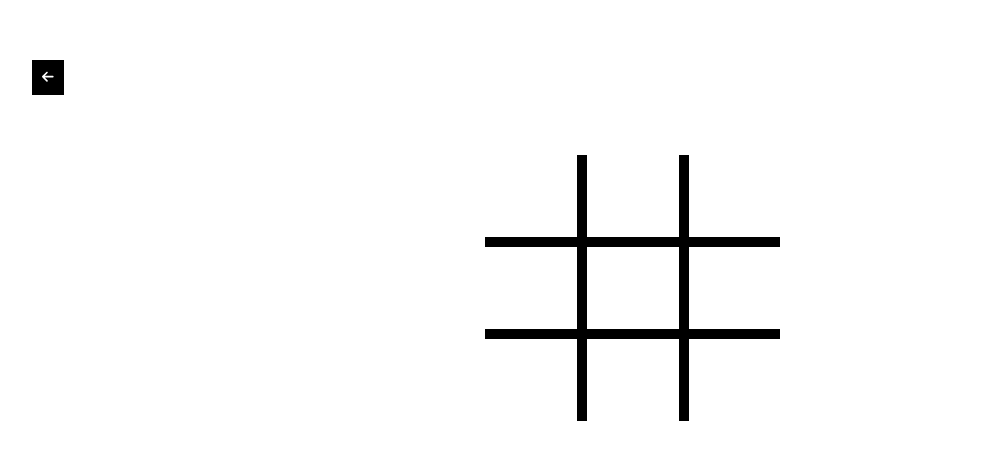
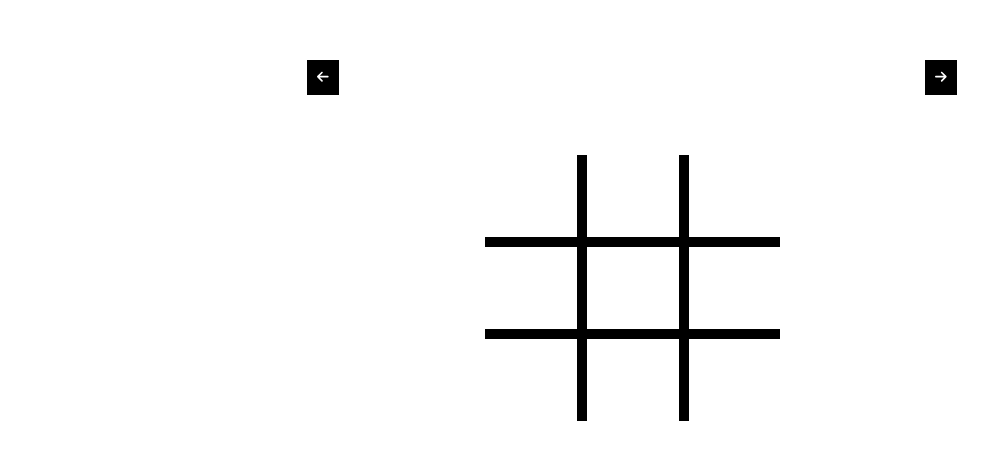
Before and after one commit to MuhammadUmarUsman/TicTacToe, a React (Vite) app in the folder tic-tac-toe/: page / in a window 1280 px wide. Shown: the part 160-620 px from the top of the page, without its empty margins (8-996 px from the left). Built offline with nearby package versions, Linux system fonts and the light colour scheme.

Commit message:
file changed

```diff
--- a/tic-tac-toe/src/App.css
+++ b/tic-tac-toe/src/App.css
@@ -41,14 +41,17 @@
 .container-item:hover{
   cursor: pointer;
 }
-
+.btn-container{
+  width:650px;
+  display: flex;
+  justify-content: space-between;
+}
 .back-btn{
   background: black;
   color: white;
   padding:10px;
   border: none;
   align-self: flex-start;
-  margin-left: 40px;
 }
 
 .back-btn:hover{
--- a/tic-tac-toe/src/App.jsx
+++ b/tic-tac-toe/src/App.jsx
@@ -5,10 +5,11 @@ import { FontAwesomeIcon } from "@fortawesome/react-fontawesome";
 import { faArrowRight, faArrowLeft } from "@fortawesome/free-solid-svg-icons";
 
 function App() {
-  const [board, setBoard] = useState([[-1, -1, -1], [-1, -1, -1], [-1, -1, -1]])
-  const [moveX, setMoveX] = useState(true)
-  const [winner, setWinner] = useState(null)
-  const [boardList,setBoardList] = useState([[[-1, -1, -1], [-1, -1, -1], [-1, -1, -1]]])
+  const [board, setBoard] = useState([[-1, -1, -1], [-1, -1, -1], [-1, -1, -1]]);
+  const [moveX, setMoveX] = useState(true);
+  const [winner, setWinner] = useState(null);
+  const [boardList, setBoardList] = useState([[[[-1, -1, -1], [-1, -1, -1], [-1, -1, -1]]]]);
+  const [removedList, setRemovedList] = useState([]);
 
   const checkWinner = (board) => {
     for (let i = 0; i < 3; i++) {
@@ -32,7 +33,6 @@ function App() {
     }
 
     return null;
-
   };
 
   const handleClick = (i, j) => {
@@ -52,11 +52,10 @@ function App() {
       return row;
     });
 
-    setBoard(newBoard)
-    setBoardList((prevBoardList) => {
-      return [...prevBoardList, newBoard]
-    })
+    setBoard(newBoard);
+    setBoardList((prevBoardList) => [...prevBoardList, newBoard]);
     setMoveX(!moveX);
+    setRemovedList([]);
 
     const gameWinner = checkWinner(newBoard);
     if (gameWinner !== null) {
@@ -64,28 +63,48 @@ function App() {
     }
   };
 
-  const newGame = () =>{
-    setBoardList([[[-1, -1, -1], [-1, -1, -1], [-1, -1, -1]]])
-    setBoard([[-1, -1, -1], [-1, -1, -1], [-1, -1, -1]])
-    setWinner(null)
-  }
+  const newGame = () => {
+    setBoardList([[[[-1, -1, -1], [-1, -1, -1], [-1, -1, -1]]]]);
+    setBoard([[-1, -1, -1], [-1, -1, -1], [-1, -1, -1]]);
+    setWinner(null);
+    setRemovedList([]);
+  };
 
-    const goBack = () => {
-      if (boardList.length <= 1) return
-      if (winner) return
-      const updatedBoardList = boardList.slice(0, boardList.length - 1)
-      setBoardList(updatedBoardList)
+  const goBack = () => {
+    if (boardList.length <= 1 || winner) return;
 
-      setBoard(updatedBoardList[updatedBoardList.length - 1])
+    const updatedBoardList = [...boardList].slice(0, boardList.length - 1);
+    const previousBoardState = updatedBoardList[updatedBoardList.length - 1];
 
-      setMoveX(!moveX)
-    };
+    setRemovedList((prevRemoved) => [...prevRemoved, boardList[boardList.length - 1]]);
+    setBoardList(updatedBoardList);
+    setBoard(previousBoardState);
+    setMoveX(!moveX);
+  };
+
+  const goForward = () => {
+    if (removedList.length === 0) return;
+
+    const nextBoardState = removedList[removedList.length - 1];
+    setRemovedList((prevRemoved) => prevRemoved.slice(0, removedList.length - 1));
+    setBoardList((prevBoardList) => [...prevBoardList, nextBoardState]);
+    setBoard(nextBoardState);
+    setMoveX(!moveX);
+  };
 
   return (
     <div className='App'>
-      <button className='back-btn' onClick={goBack}><FontAwesomeIcon icon={faArrowLeft} /></button>
+      <div className='btn-container'>
+        <button className='back-btn' onClick={goBack}>
+          <FontAwesomeIcon icon={faArrowLeft} />
+        </button>
+        <button className='back-btn' onClick={goForward}>
+          <FontAwesomeIcon icon={faArrowRight} />
+        </button>
+      </div>
+
       <div className='container'>
-      {board.map((rows, i) =>
+        {board.map((rows, i) =>
           rows.map((value, j) => (
             <BoxContainer
               key={`${i},${j}`}
@@ -97,15 +116,15 @@ function App() {
           ))
         )}
       </div>
-        {winner &&
+
+      {winner && (
         <div className='win'>
           <h2>{winner === 'Draw' ? "It's a Draw!" : `Winner: ${winner}`}</h2>
-          {/* <h2>Winner: Umar</h2> */}
-          <button onClick={newGame}>NewGame</button>
+          <button onClick={newGame}>New Game</button>
         </div>
-        }
+      )}
     </div>
   );
 }
 
-export default App
+export default App;
```
